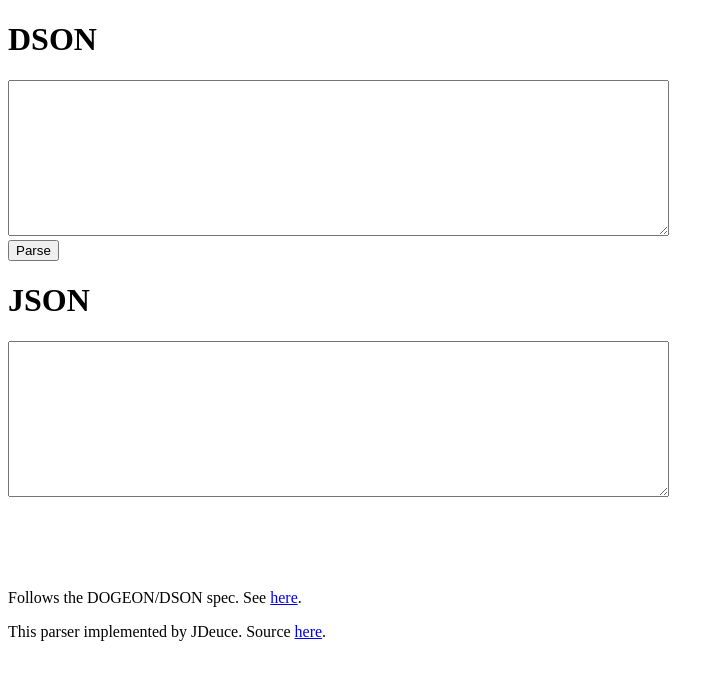
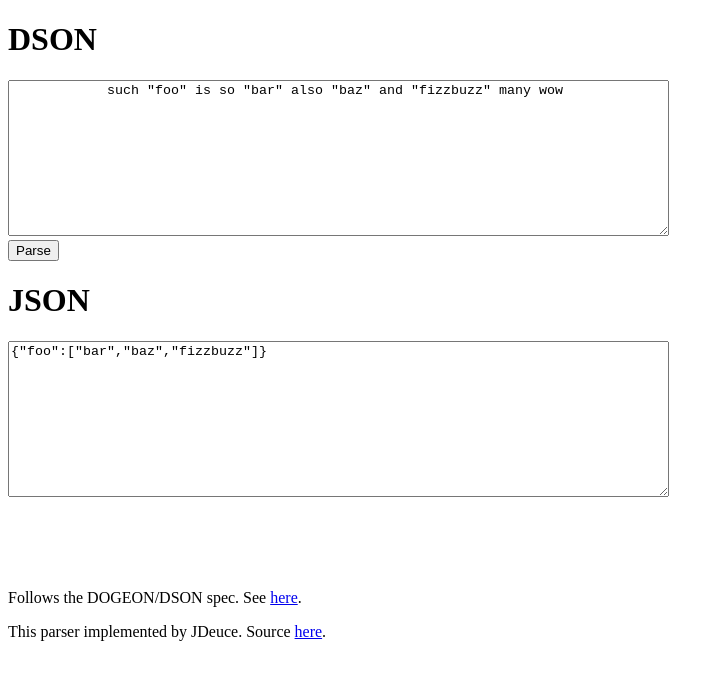
Before and after one commit to dsonlint/dsonlint.github.io, a plain HTML site: page index.html in a window 1280 px wide. Shown: the whole page, without its empty margins (0-724 px from the left). Drawn offline with Linux system fonts and the light colour scheme.

Commit message:
add a default dson value

```diff
--- a/index.html
+++ b/index.html
@@ -7,7 +7,9 @@
 
     <body>
         <h1>DSON</h1>
-        <textarea id="in" rows="10" cols="80"></textarea> <br/>
+        <textarea id="in" rows="10" cols="80">
+            such "foo" is so "bar" also "baz" and "fizzbuzz" many wow
+        </textarea> <br/>
         <button onclick="run()">Parse</button>
         <h1>JSON</h1>
         <div id="error" style="color: red"></div>
@@ -38,5 +40,7 @@
                 eout.value = "";
             }
         }
+
+        run();
     </script>
 </html>
```
